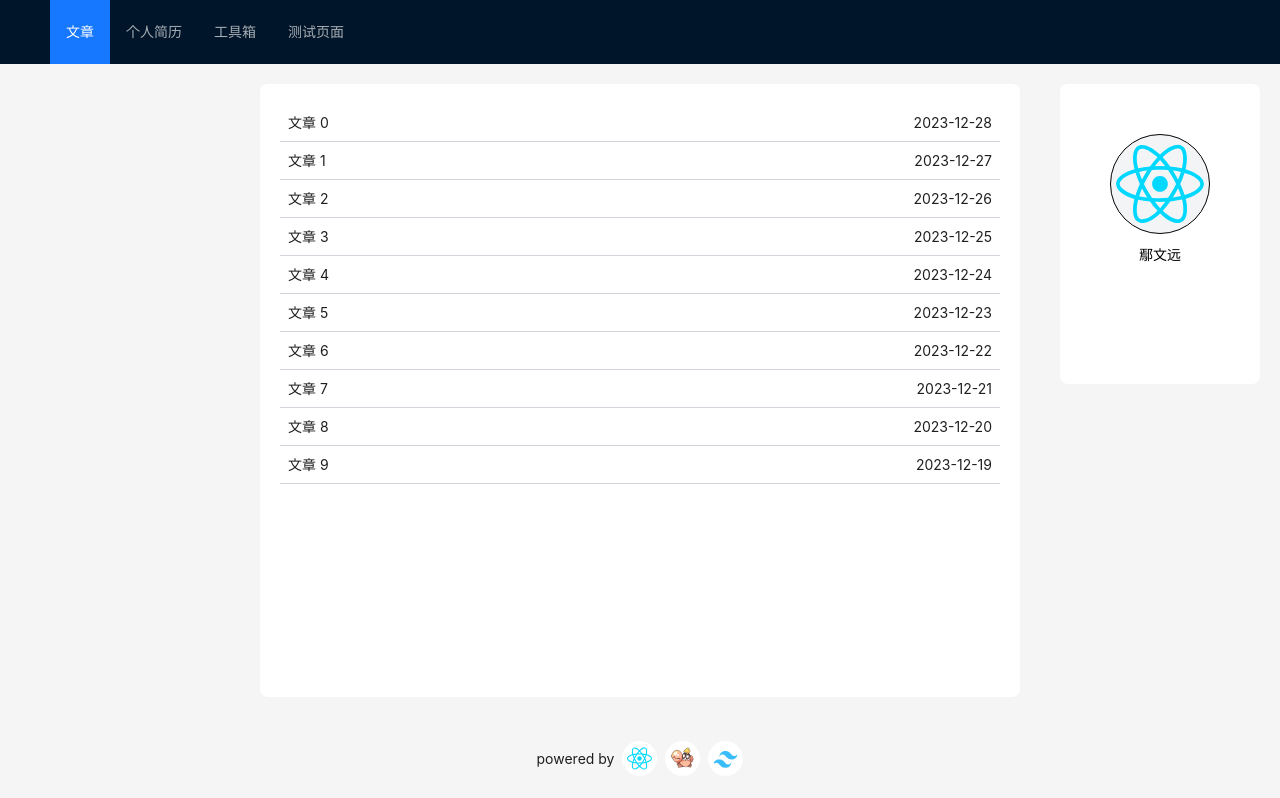
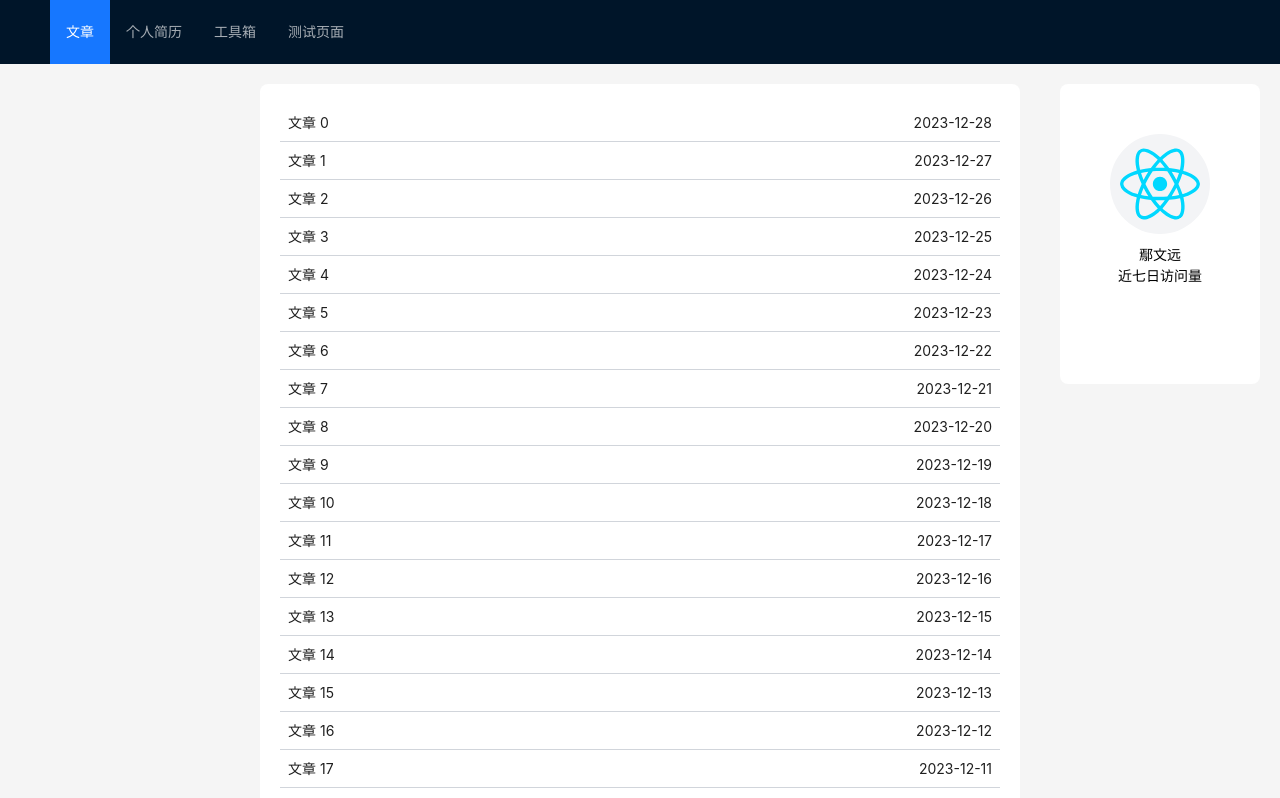
Before and after one commit to ywylab/blob_client, a React (Vite) app: page /article in a window 1280 px wide. Shown: the top 798 px of the page. Built offline with nearby package versions, Linux system fonts and the light colour scheme.

Commit message:
feat: 页面初始化

```diff
--- a/src/App.tsx
+++ b/src/App.tsx
@@ -8,10 +8,6 @@ import RspackLogo from "@/assets/rspackLogo.png";
 import style from "@/styles/app.module.less";
 const { Sider, Content, Header, Footer } = Layout;
 const menuRaw = [
-  // {
-  //   key: "home",
-  //   label: "主页",
-  // },
   {
     key: "article",
     label: "文章",
@@ -22,18 +18,10 @@ const menuRaw = [
     label: "个人简历",
   },
   {
-    key: "3",
+    key: "tools",
     label: "工具箱",
     subMenu: [{ key: "1", label: "数据转换" }],
   },
-  // {
-  //   key: "4",
-  //   label: "GPT",
-  // },
-  // {
-  //   key: "5",
-  //   label: "组件库",
-  // },
   {
     key: "test",
     label: "测试页面",
--- a/src/components/UserCard.tsx
+++ b/src/components/UserCard.tsx
@@ -1,14 +1,21 @@
 import ReactIcon from "@/assets/react.svg";
 import { Button } from "antd";
+import style from "./userCard.module.less";
+const statisticList = [{ label: "近七日访问量", key: "" }];
 export default function UserCard() {
   return (
     <div className="bg-white flex flex-col items-center h-[300px] pt-[50px]">
       <img
         src={ReactIcon}
         alt=""
-        className="inline-block w-[100px] h-[100px] rounded-full border-[1px] border-black bg-gray-100 p-[5px]"
+        className={`inline-block w-[100px] h-[100px] rounded-full  bg-gray-100 p-[10px] ${style.avatar}`}
       />
       <div className="mt-[10px]">鄢文远</div>
+      <div>
+        {statisticList.map((item) => (
+          <div key={item.key}>{item.label}</div>
+        ))}
+      </div>
     </div>
   );
 }
--- /dev/null
+++ b/src/components/userCard.module.less
@@ -0,0 +1,6 @@
+.avatar{
+    transition: 3s all ease;
+    &:hover{
+        transform: rotate(720deg);
+    }
+}
--- a/src/main.tsx
+++ b/src/main.tsx
@@ -3,7 +3,7 @@ import ReactDOM from "react-dom/client";
 import "@/styles/index.less";
 import "@/styles//tailwind.css";
 import { RouterProvider } from "react-router-dom";
-import { router } from "./routes/root.tsx";
+import { router } from "./routes/index.tsx";
 import { ConfigProvider } from "antd";
 
 ReactDOM.createRoot(document.getElementById("root") as HTMLElement).render(
--- a/src/pages/article/ArticleList.tsx
+++ b/src/pages/article/ArticleList.tsx
@@ -1,7 +1,7 @@
 import dayjs from "dayjs";
 
 export default function Index() {
-  const articleList = Array(10)
+  const articleList = Array(100)
     .fill(0)
     .map((_, index) => ({
       title: `文章 ${index}`,
--- /dev/null
+++ b/src/pages/tools/Index.tsx
@@ -0,0 +1,3 @@
+export default function Index() {
+  return <div>123</div>;
+}
--- a/src/routes/root.tsx
+++ b/src/routes/index.tsx
@@ -5,6 +5,7 @@ import ArticleList from "@/pages/article/ArticleList";
 import Index from "@/pages/article/ArticleList";
 import Test from "@/pages/Test";
 import Resume from "@/pages/resume/Index";
+import Tools from "@/pages/tools/Index";
 // import Article from
 export const router = createBrowserRouter([
   {
@@ -25,6 +26,10 @@ export const router = createBrowserRouter([
         element: <Resume />,
       },
       {
+        path: "tools",
+        element: <Tools />,
+      },
+      {
         path: "test",
         element: <Test />,
       },
```
Also changed, not shown: src/assets/tailwindLogo.svg (deleted).
